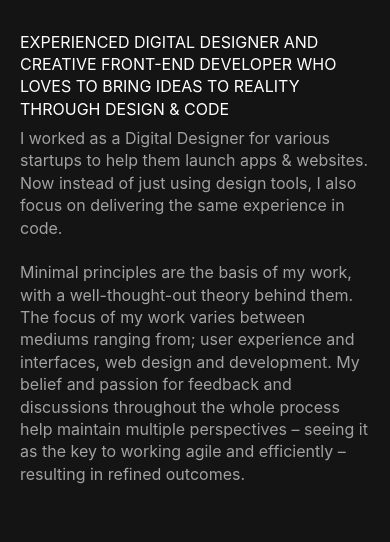
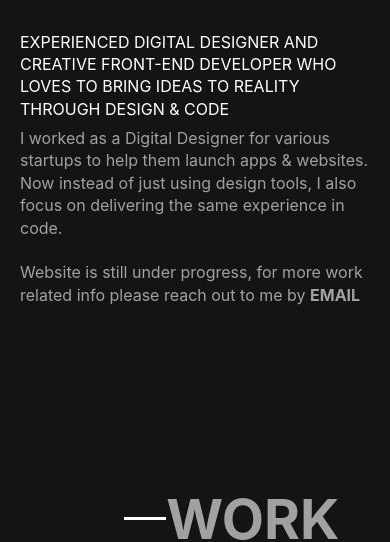
Before and after one commit to nishantbazzad/nishant.bio, a plain HTML site: page index.html in a window 390 px wide. Shown: the part 880-1422 px from the top of the page. Drawn offline with Linux system fonts and the light colour scheme; a web font is replaced by a local one.

Commit message:
updated info

```diff
--- a/index.html
+++ b/index.html
@@ -22,7 +22,7 @@
 	<div id="app" data-scroll-container>
 		<header class="m-header">
 			<div class="container">
-				<a class="-uppercase -a-lines -tablet" js-cursor="bubble" js-lines-animation href="mailto:nsbazzad@gmail.com">Reach out to me by email</a>  <a class="-uppercase -a-lines -mobile" js-lines-animation href="mailto:hi@nishant.bio">email</a>
+				<a class="-uppercase -a-lines -tablet" js-cursor="bubble" js-lines-animation href="mailto:hi@nishant.bio">Reach out to me by email</a>  <a class="-uppercase -a-lines -mobile" js-lines-animation href="mailto:hi@nishant.bio">email</a>
 			</div>
 		</header>
 		<main class="l-site">
@@ -45,7 +45,7 @@
 									<p class="-negative -a-lines" js-lines-animation data-scroll data-scroll-speed="1.3">I worked as a Digital Designer for various startups to help them launch apps & websites. Now instead of just using design tools, I also focus on delivering the same experience in code.
 										<br/>
 										<br/>
-										Minimal principles are the basis of my work, with a well-thought-out theory behind them. The focus of my work varies between mediums ranging from; user experience and interfaces, web design and development. My belief and passion for feedback and discussions throughout the whole process help maintain multiple perspectives – seeing it as the key to working agile and efficiently – resulting in refined outcomes.
+										<i>Website is still under progress, for more work related info please reach out to me by <a class="-uppercase -st" href="mailto:hi@nishant.bio" target="_blank" rel="noopener noreferrer" js-cursor="bubble">email</a></i>
 
 
 								</p>
@@ -127,7 +127,7 @@
 		</main>
 		<!--<footer class="m-footer">
 			<div class="container">
-				<p class="say -st -negative -uppercase">say</p><a class="mail -uppercase" href="mailto:>nsbazzad@gmail.com" js-cursor="none">nsbazzad@gmail.com</a>
+				<p class="say -st -negative -uppercase">say</p><a class="mail -uppercase" href="mailto:>hi@nishant.bio" js-cursor="none">hi@nishant.bio</a>
 
 			</div>
 		</footer>-->
```
